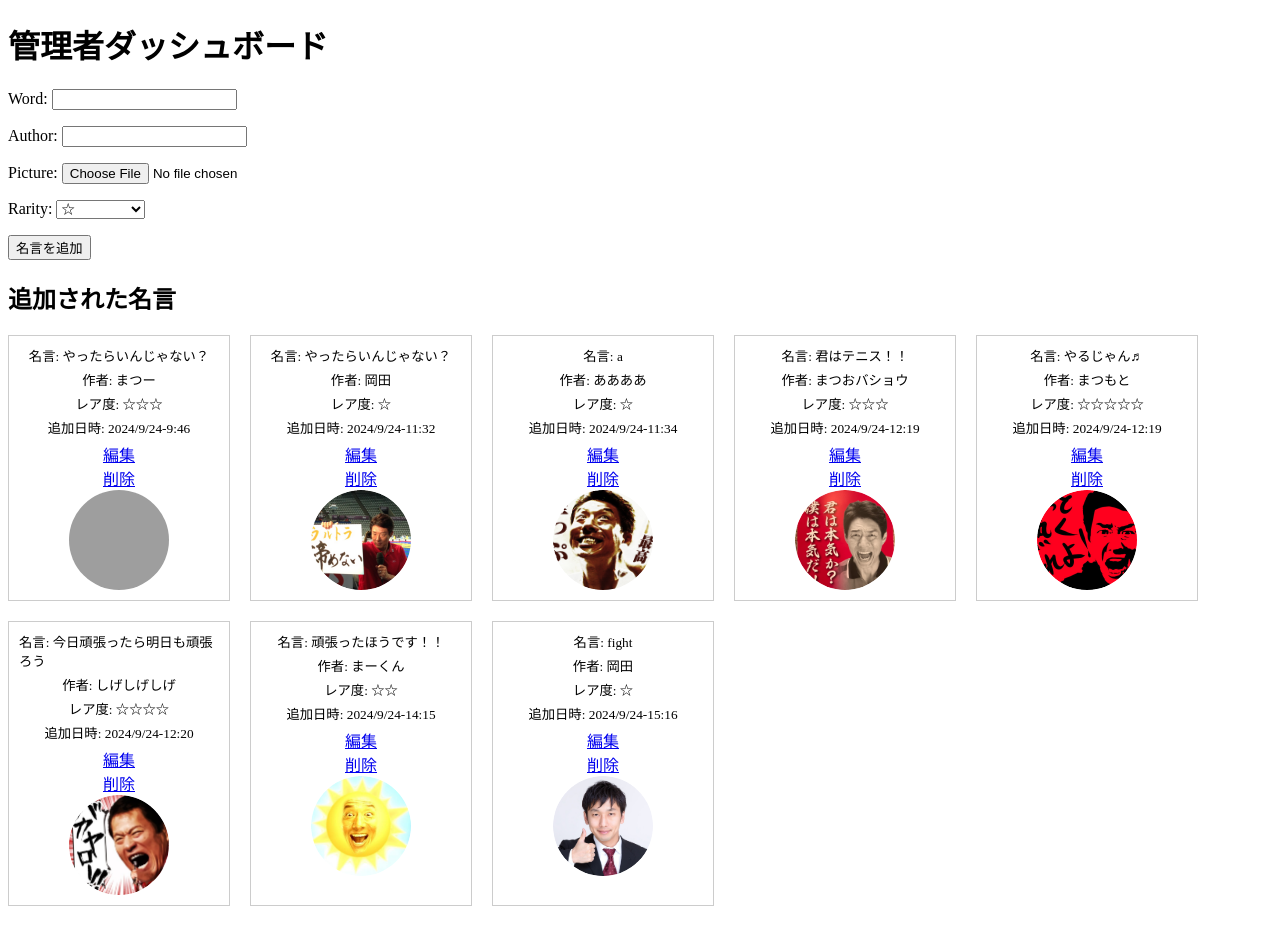
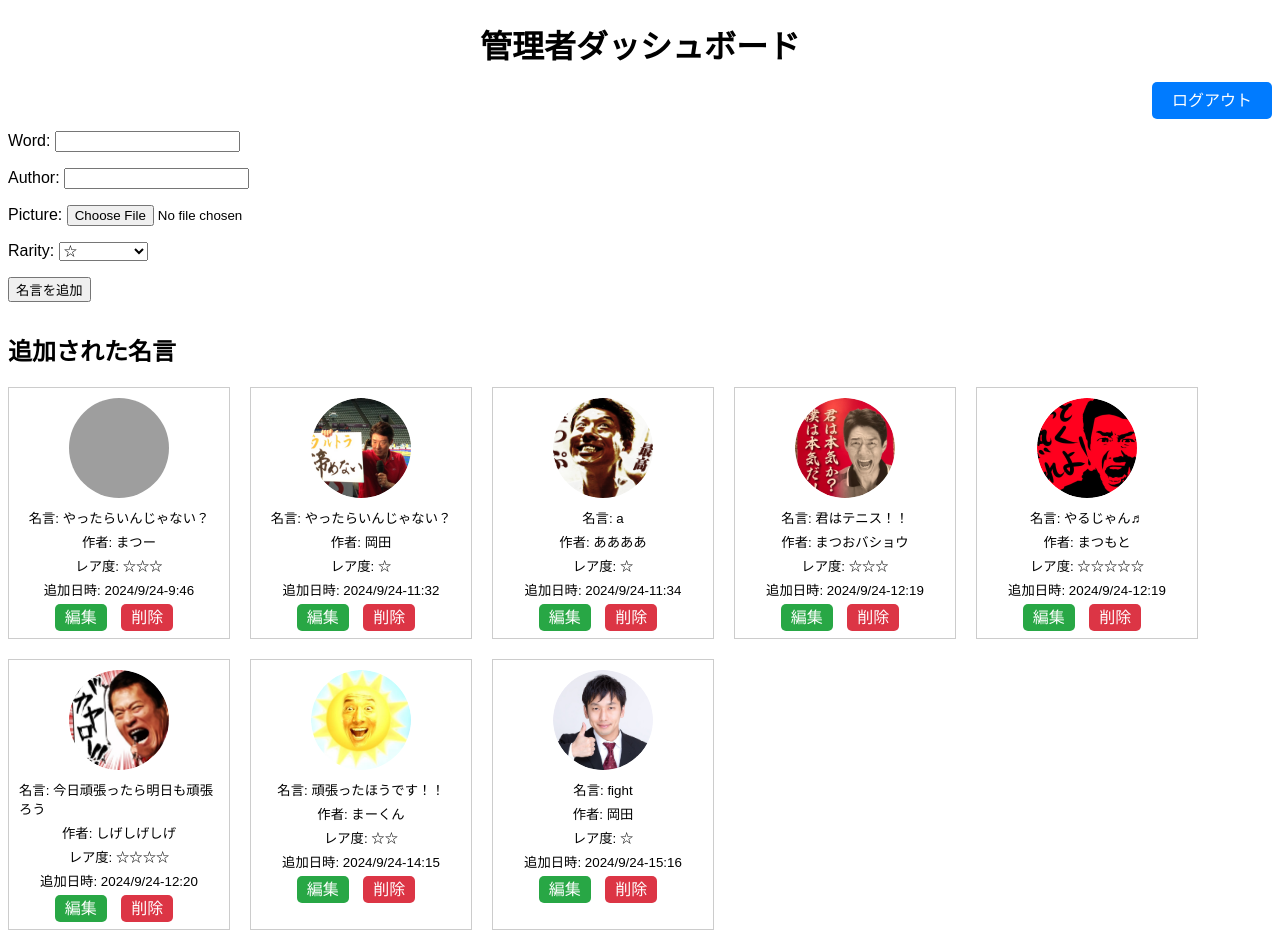
Before and after one commit to OkaTakaaki/hackz, a Django app: page /admin-dashboard/ in a window 1280 px wide. Before the commit the page ends 906 px from the top, so only its background shows below. Run offline with Django 4.2, Linux system fonts and the light colour scheme; a user stored in the database is signed in; data comes from the database, SQL or seed files in the repository; both versions use the stored data as it was after the commit; grey boxes are pictures that could not be loaded.

Commit message:
さいしん

```diff
--- a/app/templates/admin_dashboard.html
+++ b/app/templates/admin_dashboard.html
@@ -1,4 +1,3 @@
-<!-- admin_dashboard.html -->
 <!DOCTYPE html>
 <html lang="ja">
 <head>
@@ -6,34 +5,78 @@
     <title>管理者ダッシュボード</title>
 
     <style>
+        body {
+            font-family: Arial, sans-serif;
+        }
+        h1 {
+            text-align: center;
+            margin-bottom: 20px;
+        }
+        .logout {
+            text-align: right;
+            margin-bottom: 20px;
+        }
+        .logout a {
+            color: #fff;
+            background-color: #007bff;
+            padding: 10px 20px;
+            text-decoration: none;
+            border-radius: 5px;
+        }
+        .logout a:hover {
+            background-color: #0056b3;
+        }
+        form {
+            margin-bottom: 30px;
+        }
         .aphorism-list {
             display: flex;
-            flex-wrap: wrap; /* 複数行に折り返す */
-            gap: 20px; /* 要素間の余白 */
+            flex-wrap: wrap;
+            gap: 20px;
         }
-
         .aphorism-item {
             display: flex;
-            flex-direction: column; /* 縦方向にレイアウト */
-            align-items: center; /* コンテンツを中央揃え */
-            width: 200px; /* 固定幅を設定 */
-            border: 1px solid #ccc; /* ボーダーを追加 */
-            padding: 10px; /* パディングを追加 */
+            flex-direction: column;
+            align-items: center;
+            width: 200px;
+            border: 1px solid #ccc;
+            padding: 10px;
         }
-
         img {
-            width: 100px;  /* 画像の幅を指定 */
-            height: 100px; /* 画像の高さを指定 */
-            border-radius: 50%; /* 画像を丸くする */
+            width: 100px;
+            height: 100px;
+            border-radius: 50%;
+            margin-bottom: 10px;
         }
-
         small {
-            margin-bottom: 5px; /* 小さな余白を追加 */
+            margin-bottom: 5px;
+        }
+        .actions a {
+            margin-right: 10px;
+            color: #fff;
+            background-color: #28a745;
+            padding: 5px 10px;
+            text-decoration: none;
+            border-radius: 5px;
+        }
+        .actions a:hover {
+            background-color: #218838;
+        }
+        .actions .delete {
+            background-color: #dc3545;
+        }
+        .actions .delete:hover {
+            background-color: #c82333;
         }
     </style>
 </head>
 <body>
+
     <h1>管理者ダッシュボード</h1>
+
+    <div class="logout">
+        <a href="{% url 'app:admin_logout' %}">ログアウト</a>
+    </div>
 
     <form method="post" enctype="multipart/form-data">
         {% csrf_token %}
@@ -45,16 +88,18 @@
     <div class="aphorism-list">
         {% for aphorism in aphorisms %}
             <div class="aphorism-item">
+                <img src="{{ aphorism.picture.url }}" alt="{{ aphorism.word }}">
                 <small>名言: {{ aphorism.word }}</small>
                 <small>作者: {{ aphorism.author }}</small>
                 <small>レア度: {{ aphorism.get_rarity_display }}</small>
-                <!-- 日時表示をフォーマットする -->
                 <small>追加日時: {{ aphorism.created_date|date:"Y/n/j-G:i" }}</small>
-                <a href="{% url 'app:edit_aphorism' aphorism.pk %}">編集</a>
-                <a href="{% url 'app:delete_aphorism' aphorism.pk %}">削除</a>
-                <img src="{{ aphorism.picture.url }}" alt="{{ aphorism.word }}">
+                <div class="actions">
+                    <a href="{% url 'app:edit_aphorism' aphorism.pk %}">編集</a>
+                    <a href="{% url 'app:delete_aphorism' aphorism.pk %}" class="delete">削除</a>
+                </div>
             </div>
         {% endfor %}
     </div>
+
 </body>
 </html>
--- a/app/urls.py
+++ b/app/urls.py
@@ -1,7 +1,5 @@
-# urls.py
 from django.conf import settings
 from django.conf.urls.static import static
-# urls.py
 from django.urls import path
 from . import views
 
@@ -12,4 +10,5 @@ urlpatterns = [
     path('admin-dashboard/', views.admin_dashboard, name='admin_dashboard'),  # ダッシュボード
     path('aphorism/<int:pk>/edit/', views.edit_aphorism, name='edit_aphorism'),  # 編集ページ
     path('aphorism/<int:pk>/delete/', views.delete_aphorism, name='delete_aphorism'),  # 削除ページ
+    path('admin-logout/', views.admin_logout, name='admin_logout'),  # ログアウトページ
 ] + static(settings.MEDIA_URL, document_root=settings.MEDIA_ROOT)
--- a/app/views.py
+++ b/app/views.py
@@ -6,7 +6,7 @@ from django.contrib import messages
 from django.contrib.auth.decorators import login_required
 from .forms import AphorismForm
 from .models import Aphorism
-
+from django.contrib.auth import logout
 
 
 def admin_login(request):
@@ -33,6 +33,15 @@ def admin_login(request):
         form = AdminLoginForm()
 
     return render(request, 'admin_login.html', {'form': form})
+
+
+
+@login_required
+def admin_logout(request):
+    logout(request)
+    messages.success(request, 'ログアウトしました。')
+    return redirect('app:admin_login')  # ログアウト後にログインページにリダイレクト
+
 
 
 @login_required
```
Also changed, not shown: db.sqlite3, media/images/hito_aNeajmc.jpg (added).
